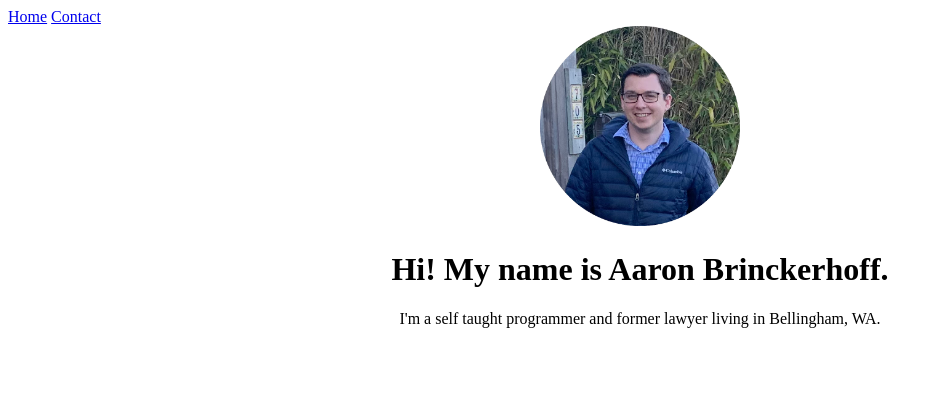
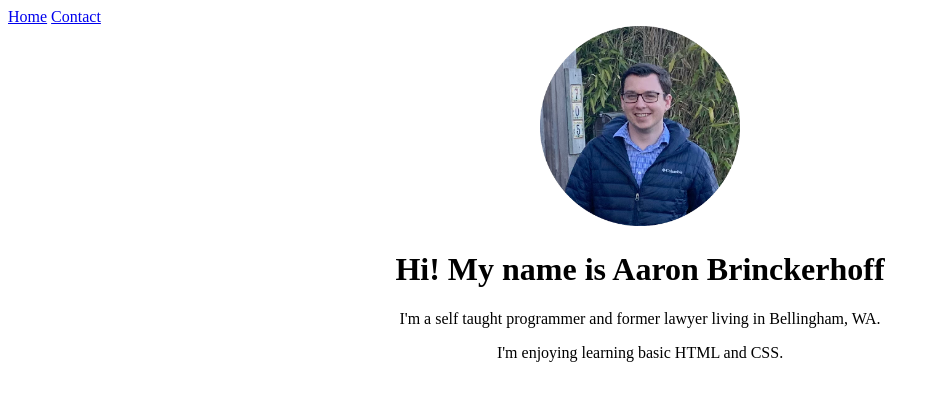
Before and after one commit to AaronAWB/personal_website, a plain HTML site: page index.html in a window 1280 px wide. Shown: the whole page, without its empty margins (0-942 px from the left). Drawn offline with Linux system fonts and the light colour scheme.

Commit message:
add text

```diff
--- a/index.html
+++ b/index.html
@@ -14,8 +14,9 @@
     </div>
     <div class="container">
         <img src="images/aaron.jpg" height="200px" width="200px">
-        <h1>Hi! My name is Aaron Brinckerhoff.</h1>
+        <h1>Hi! My name is Aaron Brinckerhoff</h1>
         <p>I'm a self taught programmer and former lawyer living in Bellingham, WA.</p>
+        <p>I'm enjoying learning basic HTML and CSS.</p>
     </div>
 
 </body>
```
